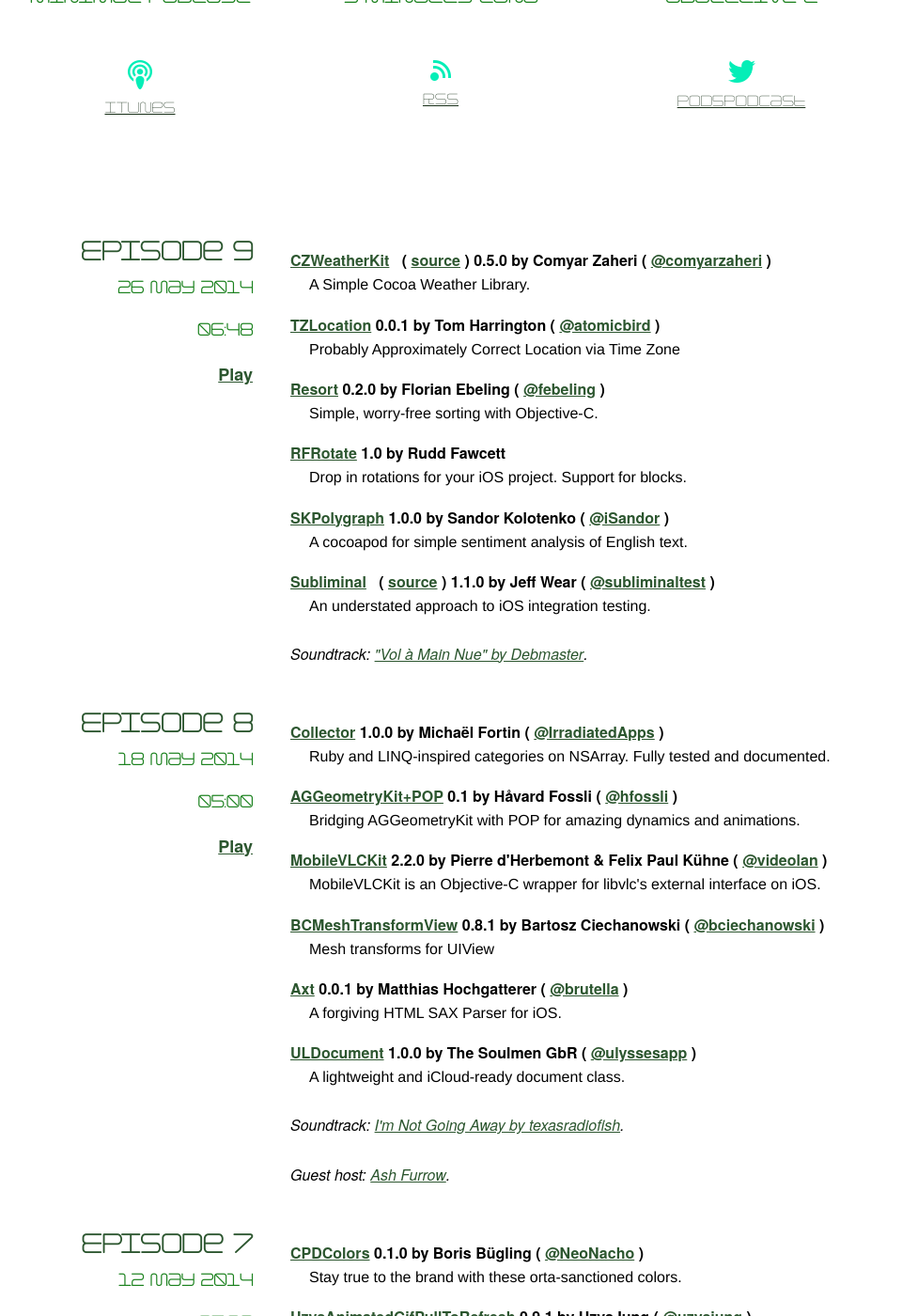
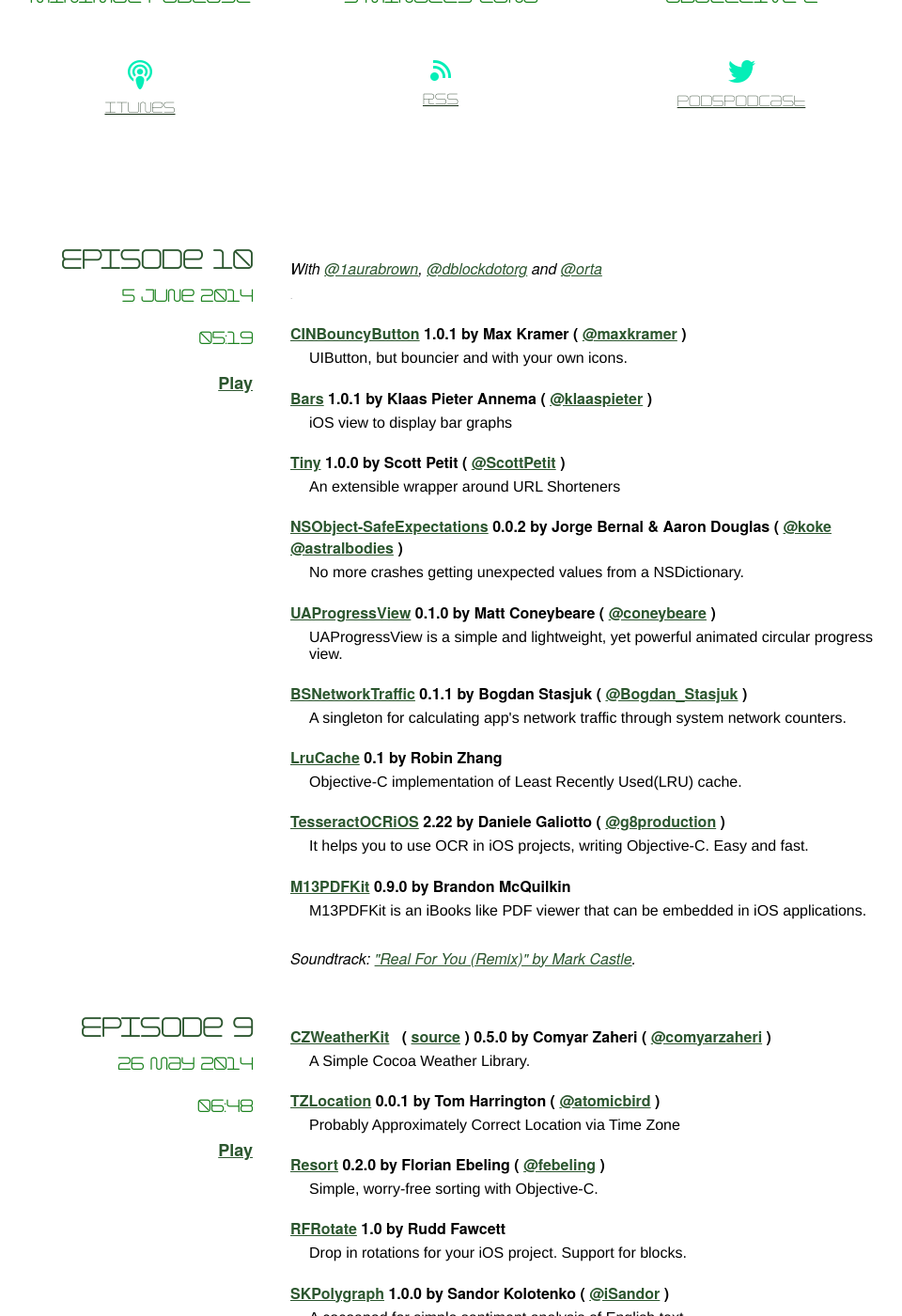
Before and after one commit to pod5/pod5.github.io, a Jekyll site: the page built from index.html, in a window 1280 px wide and 1400 px high, scrolled down 552 px. Shown: the whole window at 94% size, without its empty margins (171-1131 px from the left). Built offline with Jekyll 4.4.1, drawn with Linux system fonts in a browser that asks for light colours.

Commit message:
Episode 10 with Laura, DB and Orta.

```diff
--- /dev/null
+++ b/_posts/2014-06-05-episode10.html
@@ -0,0 +1,34 @@
+---
+layout: post
+podcast_file_name: 'episode10.mp3'
+duration: '05:19'
+data_length: '6386967'
+published: true
+title: Episode 10
+---
+
+{% include post_start.html %}
+
+<p class="ed">With <a href="http://twitter.com/1aurabrown">@1aurabrown</a>, <a href="http://twitter.com/dblockdotorg">@dblockdotorg</a> and <a href="http://twitter.com/orta">@orta</a></p>.
+
+{% include note.html   project='CINBouncyButton' version='1.0.1' author='Max Kramer' twitter='maxkramer' description='UIButton, but bouncier and with your own icons.' homepage='https://github.com/MaxKramer/CINBouncyButton' source='https://github.com/MaxKramer/CINBouncyButton' %}
+
+{% include note.html   project='Bars' version='1.0.1' author='Klaas Pieter Annema' twitter='klaaspieter' description='iOS view to display bar graphs' homepage='https://github.com/yourkarma/bars' source='https://github.com/yourkarma/bars' %}
+
+{% include note.html   project='Tiny' version='1.0.0' author='Scott Petit' twitter='ScottPetit' description='An extensible wrapper around URL Shorteners' homepage='https://github.com/ScottPetit/Tiny' source='https://github.com/ScottPetit/Tiny' %}
+
+{% include note.html   project='NSObject-SafeExpectations' version='0.0.2' author='Jorge Bernal &amp; Aaron Douglas' twitter='koke,astralbodies' description='No more crashes getting unexpected values from a NSDictionary.' homepage='https://github.com/wordpress-mobile/NSObject-SafeExpectations' source='https://github.com/wordpress-mobile/NSObject-SafeExpectations' %}
+
+{% include note.html   project='UAProgressView' version='0.1.0' author='Matt Coneybeare' twitter='coneybeare' description='UAProgressView is a simple and lightweight, yet powerful animated circular progress view.' homepage='https://github.com/UrbanApps/UAProgressView' source='https://github.com/UrbanApps/UAProgressView' %}
+
+{% include note.html   project='BSNetworkTraffic' version='0.1.1' author='Bogdan Stasjuk' twitter='Bogdan_Stasjuk' description='A singleton for calculating app&#39;s network traffic through system network counters.' homepage='https://github.com/Bogdan-Stasjuk/BSNetworkTraffic' source='https://github.com/Bogdan-Stasjuk/BSNetworkTraffic' %}
+
+{% include note.html   project='LruCache' version='0.1' author='Robin Zhang' twitter='' description='Objective-C implementation of Least Recently Used(LRU) cache.' homepage='https://github.com/robinzhangx/LruCache' source='https://github.com/robinzhangx/LruCache' %}
+
+{% include note.html   project='TesseractOCRiOS' version='2.22' author='Daniele Galiotto' twitter='g8production' description='It helps you to use OCR in iOS projects, writing Objective-C. Easy and fast.' homepage='https://github.com/gali8/Tesseract-OCR-iOS' source='https://github.com/gali8/Tesseract-OCR-iOS' %}
+
+{% include note.html   project='M13PDFKit' version='0.9.0' author='Brandon McQuilkin' twitter='' description='M13PDFKit is an iBooks like PDF viewer that can be embedded in iOS applications.' homepage='https://github.com/Marxon13/M13PDFKit' source='https://github.com/Marxon13/M13PDFKit' %}
+
+<p class="ed">Soundtrack: <a href="http://freemusicarchive.org/music/Mark_Castle/Real_For_You_Remix_Single/Real_For_You_Remix">"Real For You (Remix)" by Mark Castle</a>.</p>
+
+{% include post_end.html %}
```
Also changed, not shown: _includes/note.html (+6 -1 lines).
